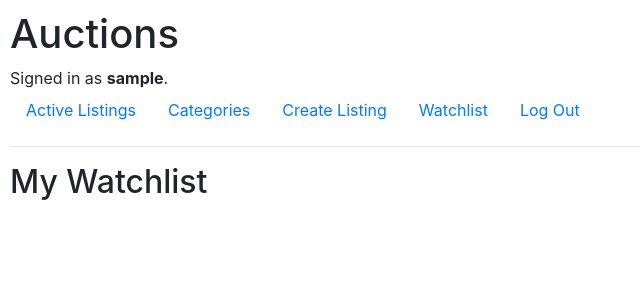
After one commit to siddydutta/CS50-Web-2020, a Django app: page /watchlist in a window 1280 px wide. The commit adds this page. Shown: the top 300 px of the page, without its empty margins (0-640 px from the left). Run offline with Django 3.2, Linux system fonts and the light colour scheme; the visitor is signed in with stand-in values (Sample User, id 1); data that the repository does not hold is empty; some libraries are stand-ins or nearby versions.

Commit message:
project 3 7/7

```diff
--- a/project2 - commerce/auctions/templates/auctions/layout.html
+++ b/project2 - commerce/auctions/templates/auctions/layout.html
@@ -20,12 +20,15 @@
             <li class="nav-item">
                 <a class="nav-link" href="{% url 'index' %}">Active Listings</a>
             </li>
+            <li class="nav-item">
+                <a class="nav-link" href="{% url 'categories' %}">Categories</a>
+            </li>
             {% if user.is_authenticated %}
                 <li class="nav-item">
                     <a class="nav-link" href="{% url 'create' %}">Create Listing</a>
                 </li>
                 <li class="nav-item">
-                    <a class="nav-link" href="{% url 'create' %}">Watchlist</a>
+                    <a class="nav-link" href="{% url 'watchlist' %}">Watchlist</a>
                 </li>
                 <li class="nav-item">
                     <a class="nav-link" href="{% url 'logout' %}">Log Out</a>
--- a/project2 - commerce/auctions/templates/auctions/listing.html
+++ b/project2 - commerce/auctions/templates/auctions/listing.html
@@ -29,7 +29,7 @@
 
             <div class="col-6 offset-4">
                 <p>{{ listing.description }}</p>
-                <p>Category: {{ listing.category }}</p>
+                <p>Category: <a href="{% url 'categories' category=listing.category %}">{{ listing.category }}</a></p>
                 {% if bids|length == 0 %}
                     <p>Starting Bid: $ {{ listing.start_bid }}</p>
                 {% else %}
@@ -99,6 +99,4 @@
         </div>
     </div>
 
-
-
 {% endblock %}
--- /dev/null
+++ b/project2 - commerce/auctions/templates/auctions/watchlist.html
@@ -0,0 +1,35 @@
+{% extends "auctions/layout.html" %}
+
+{% block body %}
+    <h2>My Watchlist</h2>
+
+    <div class="container">
+        <div class="row">
+            <div class="col-lg-12 mx-auto">
+              <!-- List group-->
+              <ul class="list-group shadow">
+                <!-- list group item-->
+                {% for listing in watchlist %}
+                <a style="color: inherit;" href="{% url 'listing' id=listing.listingID.id %}">
+                    <li class="list-group-item">
+                      <!-- Custom content-->
+                      <div class="media align-items-lg-center flex-column flex-lg-row p-3">
+                        <div class="media-body order-2 order-lg-1">
+                          <h3 class="font-weight-bold mb-2">{{ listing.listingID.title }}</h3>
+                          <p class="font-italic text-muted mb-0 small">{{ listing.listingID.description }}</p>
+                          <div class="d-flex align-items-center justify-content-between mt-1">
+                            <h6 class="font-weight-bold my-2">${{ listing.listingID.start_bid }}</h6>
+                          </div>
+                        </div>
+                        {% if listing.listingID.image_url %}
+                            <img src="{{ listing.listingID.image_url }}" alt="{{ listing.title }}" height="150" width="200" class="ml-lg-5 order-1 order-lg-2">
+                        {% endif %}
+                      </div>
+                      <!-- End -->
+                    </li>
+                </a>
+                {% endfor %}
+            </ul>
+        </div>
+
+{% endblock %}
--- a/project2 - commerce/auctions/urls.py
+++ b/project2 - commerce/auctions/urls.py
@@ -9,4 +9,7 @@ urlpatterns = [
     path("register", views.register, name="register"),
     path("create", views.create, name="create"),
     path("listing/<id>", views.listing, name="listing"),
+    path("watchlist", views.watchlist, name="watchlist"),
+    path("categories", views.categories, name="categories"),
+    path("categories/<category>", views.categories, name="categories"),
 ]
--- a/project2 - commerce/auctions/views.py
+++ b/project2 - commerce/auctions/views.py
@@ -12,7 +12,6 @@ from .models import User, Listing, Bid, Watchlist, Comment
 
 def index(request):
     listings = Listing.objects.filter(active=True)
-    print(listings)
     return render(request, "auctions/index.html", {'listings': listings})
 
 
@@ -170,3 +169,19 @@ def listing(request, id):
             messages.error(request, "Invalid request")
         listing_url = reverse('listing', args=[id])
         return HttpResponseRedirect(listing_url)
+
+@login_required(login_url='login')
+def watchlist(request):
+    watchlist = Watchlist.objects.filter(userID=request.user)
+    args = {'watchlist': watchlist}
+    return render(request, "auctions/watchlist.html", args)
+
+def categories(request, category=None):
+    if category is None:
+        args = {'categories': [cat[0] for cat in Listing.CATEGORIES]}
+        return render(request, "auctions/categories.html", args)
+    else:
+        args = {'category': category}
+        category_listings = Listing.objects.filter(category=category, active=True)
+        args.update({'listings': category_listings})
+        return render(request, "auctions/category.html", args)
```
Also changed, not shown: project2 - commerce/auctions/templates/auctions/categories.html (added, +14 -0 lines), project2 - commerce/auctions/templates/auctions/category.html (added, +33 -0 lines).
